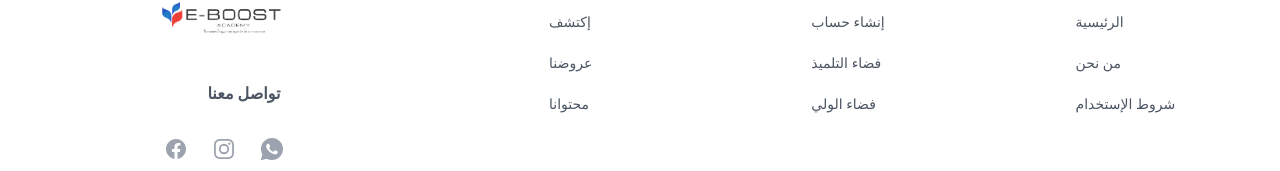
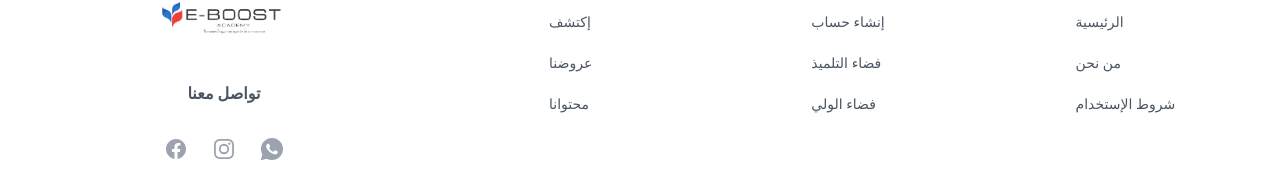
Before and after one commit to LaithFerjeoui/e-boostacademy, a React (Vite) app: page /offers in a window 1280 px wide. Shown: the part 231-402 px from the top of the page. Built offline with nearby package versions, Linux system fonts and the light colour scheme.

Commit message:
fixed footer

```diff
--- a/src/Components/Footer.jsx
+++ b/src/Components/Footer.jsx
@@ -70,10 +70,10 @@
         <div className="xl:grid xl:grid-cols-3 xl:gap-8">
           <div className="space-y-8 mx-auto">
             <img className="h-16 mx-auto" src={logo} alt="e-boostAcademy" />
-            <div className="flex justify-center">
-                <p className="text-md font-bold leading-6 text-gray-600 ml-10 ">
-              تواصل معنا
-            </p>
+            <div className="flex justify-center ">
+              <p className="text-md font-bold leading-6 text-gray-600 ">
+                تواصل معنا
+              </p>
             </div>
 
             <div className="flex justify-center space-x-6">
```
